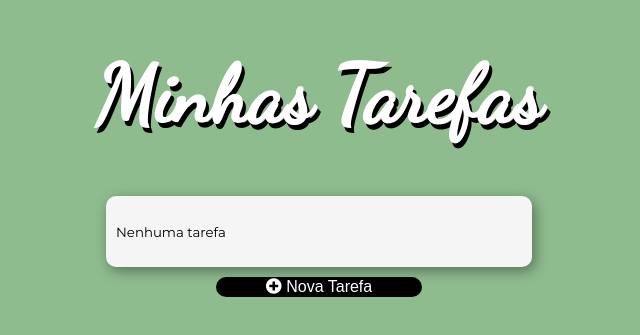
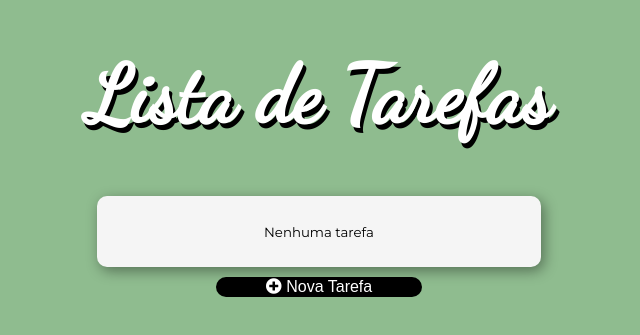
Before and after one commit to wevertonpaulino/TodoList, an Angular app: page / in a window 1280 px wide. Shown: the part 263-598 px from the top of the page, without its empty margins (321-961 px from the left). Built offline with nearby package versions, Linux system fonts and the light colour scheme.

Commit message:
Estiliza as ações da lista

```diff
--- a/src/app/app.component.html
+++ b/src/app/app.component.html
@@ -1,12 +1,12 @@
 <h1 class="title animated jackInTheBox">{{ title }}</h1>
 
 <ul class="animated flipInX" *ngIf="mode == 'list'">
-  <p *ngIf="todos.length == 0"><small>Nenhuma tarefa</small></p>
+  <p class="text-center" *ngIf="todos.length == 0"><small>Nenhuma tarefa</small></p>
   <li *ngFor="let todo of todos">
     {{ todo.title }}
-    <button (click)="markAsDone(todo)" *ngIf="!todo.done">Concluir</button>
-    <button (click)="markAsUndone(todo)" *ngIf="todo.done">Refazer</button>
-    <button (click)="remove(todo)">Remover</button>
+    <button (click)="remove(todo)"><i class="far fa-trash-alt"></i></button>
+    <button (click)="markAsDone(todo)" *ngIf="!todo.done"><i class="far fa-check-circle"></i></button>
+    <button (click)="markAsUndone(todo)" *ngIf="todo.done"><i class="fas fa-check-circle"></i></button>
   </li>
 </ul>
 
--- a/src/app/app.component.ts
+++ b/src/app/app.component.ts
@@ -10,7 +10,7 @@ import { Todo } from 'src/models/todo.model';
 export class AppComponent {
   public mode: String = 'list';
   public todos: Todo[] = [];
-  public title: String = 'Minhas Tarefas';
+  public title: String = 'Lista de Tarefas';
   public form: FormGroup;
 
   constructor(private fb: FormBuilder) {
```
